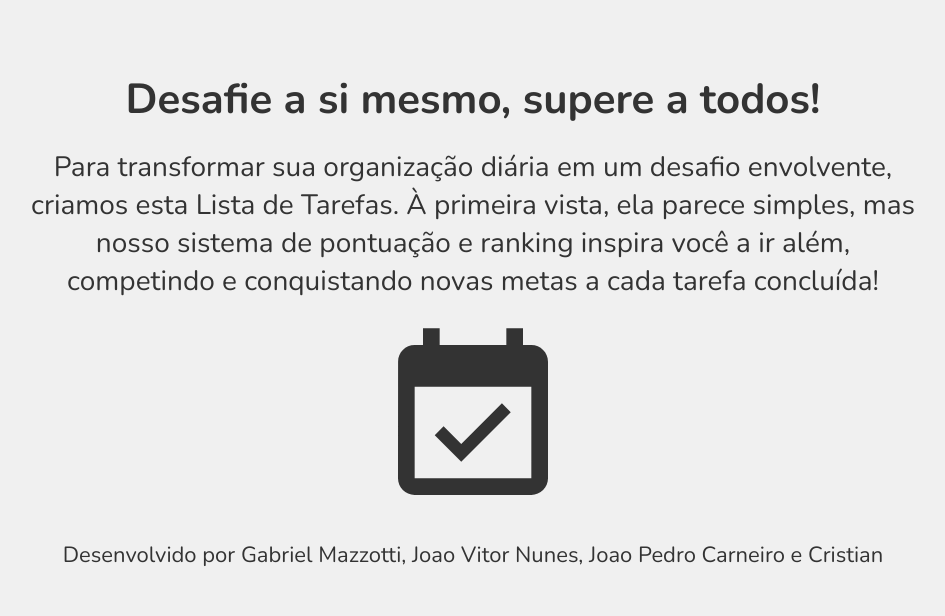
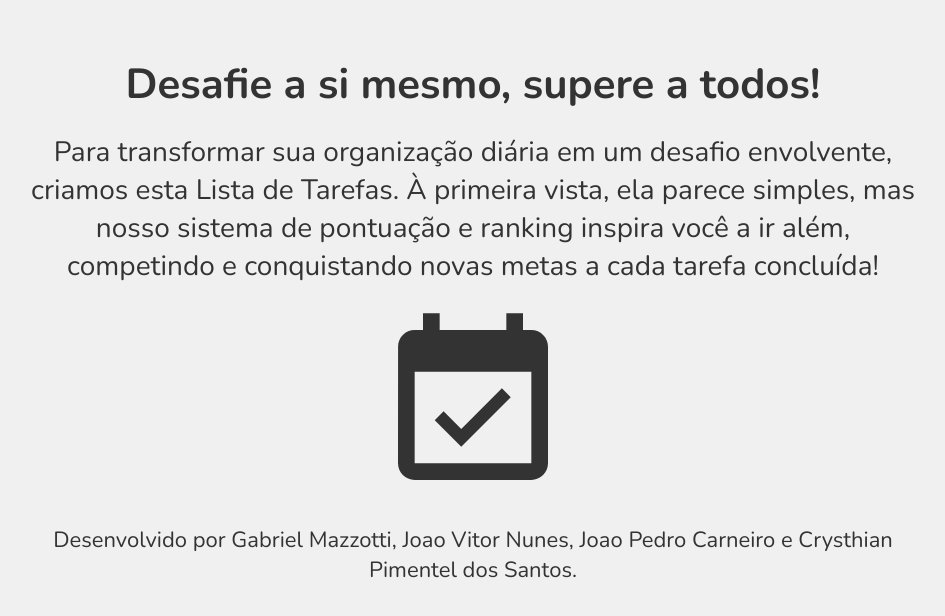
Before and after one commit to Mazzotti1/todolist, a React (Create React App) app in the folder todolist/: page /about in a window 1280 px wide. Shown: the top 616 px of the page, without its empty margins (167-1112 px from the left). Built offline with nearby package versions, Linux system fonts and the light colour scheme; no server answers.

Commit message:
Update About.js

```diff
--- a/todolist/src/pages/About/About.js
+++ b/todolist/src/pages/About/About.js
@@ -11,7 +11,7 @@ const About = () => {
                 <h1 style={{fontSize:'42px'}}>Desafie a si mesmo, supere a todos!</h1>
                 <p style={{fontSize:'28px'}}>Para transformar sua organização diária em um desafio envolvente, criamos esta Lista de Tarefas. À primeira vista, ela parece simples, mas nosso sistema de pontuação e ranking inspira você a ir além, competindo e conquistando novas metas a cada tarefa concluída!</p>
                 <BookIcon style={{width:400, height:200}}></BookIcon>
-                <p style={{fontSize:'22px'}}>Desenvolvido por Gabriel Mazzotti, Joao Vitor Nunes, Joao Pedro Carneiro e Cristian</p>
+                <p style={{fontSize:'22px'}}>Desenvolvido por Gabriel Mazzotti, Joao Vitor Nunes, Joao Pedro Carneiro e Crysthian Pimentel dos Santos.</p>
             </TextContainer>
         </ContentContainer>
     </MainContainer>
```
